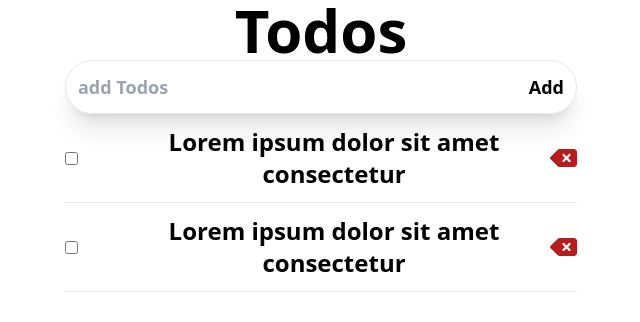
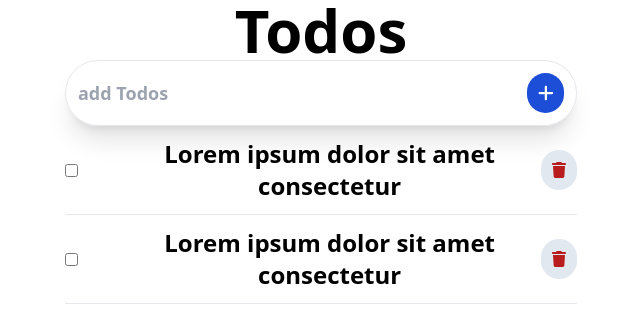
Before and after one commit to hirwaaldo1/gym-todos-list, a React (Create React App) app: page / in a window 1280 px wide. Shown: the top 322 px of the page, without its empty margins (319-959 px from the left). Built offline with nearby package versions, Linux system fonts and the light colour scheme.

Commit message:
feat: add right icons

```diff
--- a/src/App.js
+++ b/src/App.js
@@ -1,6 +1,7 @@
 import React from "react";
 import { FontAwesomeIcon } from "@fortawesome/react-fontawesome";
-import { faDeleteLeft } from "@fortawesome/free-solid-svg-icons";
+import { faTrash } from "@fortawesome/free-solid-svg-icons";
+import { faPlus } from "@fortawesome/free-solid-svg-icons";
 let DATA = [
   {
     id: 1,
@@ -19,8 +20,11 @@ function ListTodos({ title, id, deleteTodo }) {
         <input type="checkbox" onClick={() => setIsCheck(!isCheck)} />
         {isCheck ? <p className="line-through">{title}</p> : <p>{title}</p>}
       </div>
-      <button className="text-red-700" onClick={() => deleteTodo(id)}>
-        <FontAwesomeIcon icon={faDeleteLeft} />
+      <button
+        className="text-red-700 bg-slate-200 rounded-full w-10 h-10 flex justify-center items-center text-base"
+        onClick={() => deleteTodo(id)}
+      >
+        <FontAwesomeIcon icon={faTrash} />
       </button>
     </div>
   );
@@ -57,13 +61,14 @@ export default function Todos() {
           />
           <button
             type="submit"
+            className="bg-blue-700 text-white rounded-full w-10 h-10 flex justify-center items-center text-md"
             onClick={() => {
               if (inputValue) {
                 addNewTodo(inputValue);
               }
             }}
           >
-            Add
+            <FontAwesomeIcon icon={faPlus} />
           </button>
         </form>
         {data?.length === 0 && <p className="text-2xl">No Todos</p>}
```
